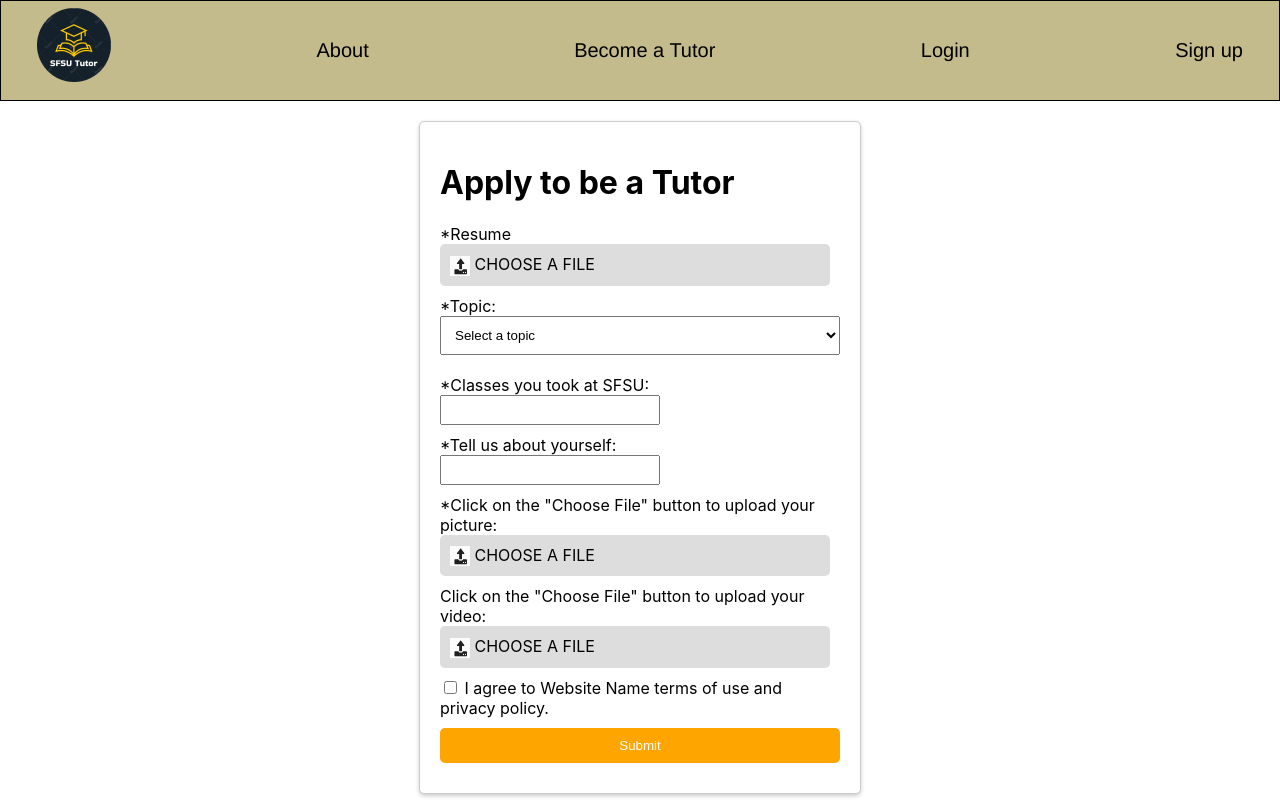
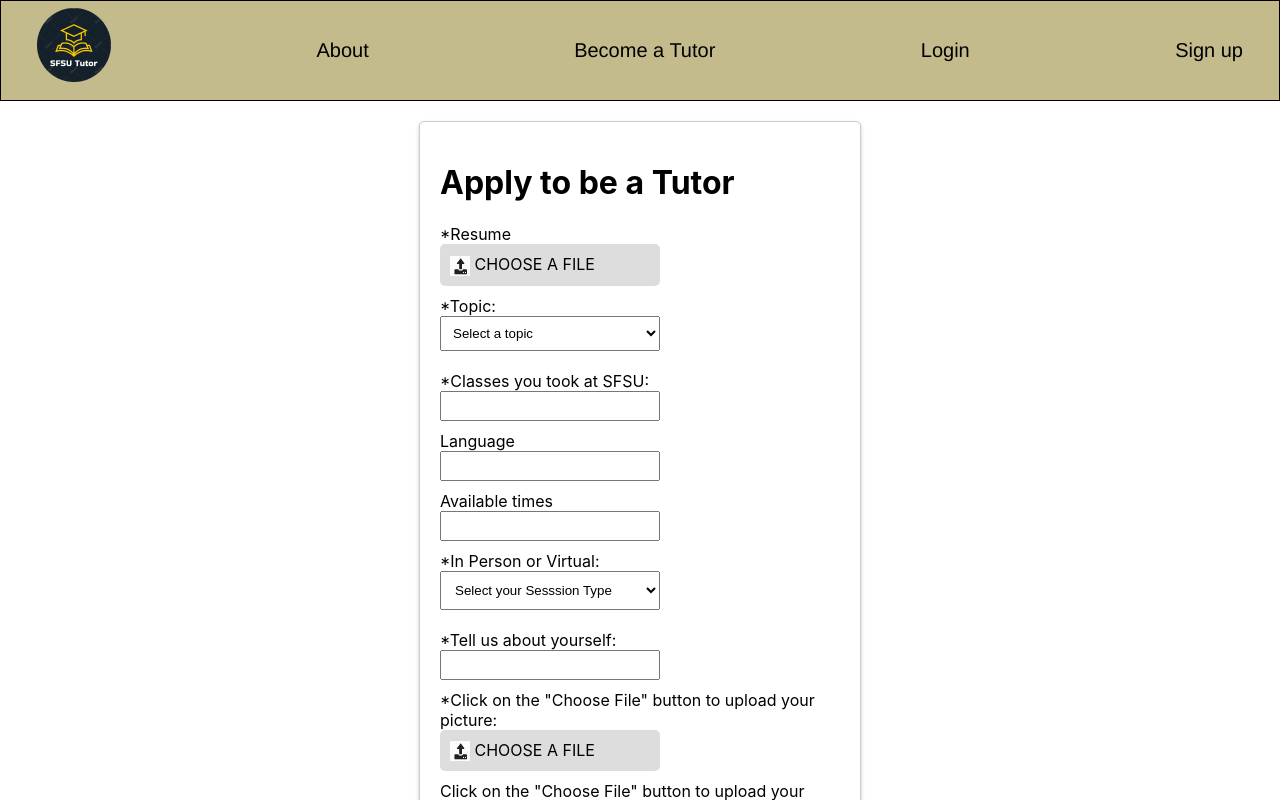
Before and after one commit to csc648-03-fa23-team01/csc648-03-fa23-team01-frontend, a React (Create React App) app in the folder my-react-app/: page /BecomeTutor in a window 1280 px wide. Shown: the top 800 px of the page. Built offline with nearby package versions, Linux system fonts and the light colour scheme.

Commit message:
new result page

```diff
--- a/my-react-app/src/components/BecomeTutor.jsx
+++ b/my-react-app/src/components/BecomeTutor.jsx
@@ -51,6 +51,7 @@ function BecomeTutor() {
     maxWidth: "400px",
     margin: "0 auto",
     boxShadow: "0 2px 4px rgba(0, 0, 0, 0.2)",
+    marginBottom: "20px", // This will add space at the bottom of the form
 
   };
 
@@ -74,7 +75,11 @@ function BecomeTutor() {
      "Biology",
      "English Literature",
      "Computer Science",
-     // ... more topics
+   ];
+
+   const SessionType =[
+    "In Person",
+    "Virtual"
    ];
 
 
@@ -101,7 +106,6 @@ function BecomeTutor() {
               {/* Handle picture error if any */}
             </div>
 
-            {/* ... other input fields ... */}
 
             {/* Topic dropdown */}
       <div style={formGroupStyle}>
@@ -110,7 +114,7 @@ function BecomeTutor() {
           id="topicSelect"
           value={selectedTopic}
           onChange={(e) => setSelectedTopic(e.target.value)}
-          style={{ display: 'block', width: '100%', padding: '10px', marginBottom: '10px' }} // Make sure the width and padding match other inputs
+          style={{ display: 'block', width: '55%', padding: '8px', marginBottom: '10px' }} // Make sure the width and padding match other inputs
         >
           <option value="">Select a topic</option>
           {topics.map((topic, index) => (
@@ -133,6 +137,46 @@ function BecomeTutor() {
         {errors.classes && <span style={errorTextStyle}>This field is required.</span>}
       </div>
 
+          {/* Language field */}
+        <div style={{...formGroupStyle, display: 'block'}}> {/* Ensures this section is on a new line */}
+          <label htmlFor="classesInput">Language</label>
+          <input
+            id="classesInput"
+            value={classes}
+            onChange={(e) => setClasses(e.target.value)}
+            style={{ display: 'block', width: '50%', padding: '8px', height: '10px' }} // Adjust height as needed
+          />
+          {errors.classes && <span style={errorTextStyle}>This field is required.</span>}
+        </div>
+
+          {/* Available Time field*/}
+          <div style={{...formGroupStyle, display: 'block'}}> {/* Ensures this section is on a new line */}
+          <label htmlFor="classesInput">Available times</label>
+          <input
+            id="classesInput"
+            value={classes}
+            onChange={(e) => setClasses(e.target.value)}
+            style={{ display: 'block', width: '50%', padding: '8px', height: '10px' }} // Adjust height as needed
+          />
+          {errors.classes && <span style={errorTextStyle}>This field is required.</span>}
+
+        </div>
+        {/* Session type dropdown */}
+            <div style={formGroupStyle}>
+                      <label htmlFor="topicSelect">*In Person or Virtual:</label>
+                      <select
+                      id="topicSelect"
+                      value={selectedTopic}
+                      onChange={(e) => setSelectedTopic(e.target.value)}
+                      style={{ display: 'block', width: '55%', padding: '10px', marginBottom: '10px' }} // Make sure the width and padding match other inputs
+                      >
+                    <option value="">Select your Sesssion Type</option>
+                {SessionType.map((topic, index) => (
+                  <option key={index} value={topic}>{topic}</option>
+                ))}
+              </select>
+              {errors.topic && <span style={errorTextStyle}>This field is required.</span>}
+            </div>
       {/* Tell us about yourself */}
         <div style={{...formGroupStyle, display: 'block'}}> {/* Ensures this section is on a new line */}
           <label htmlFor="classesInput">*Tell us about yourself:</label>
@@ -157,7 +201,6 @@ function BecomeTutor() {
                 style={hiddenFileInputStyle}
                 onChange={(e) => setPicture(e.target.files[0])}
               />
-              {/* Handle picture error if any */}
             </div>
 
             {/* Label and custom file input for video */}
--- a/my-react-app/src/components/HomePage.jsx
+++ b/my-react-app/src/components/HomePage.jsx
@@ -50,7 +50,6 @@ const TextWrapper = styled.p`
   color: #fff; /* This sets the text color to white */
   text-align: center;
   margin-top: 2rem;
-  x
   font-size: 40px;
   font-weight: 400;
   font-family: 'Open Sans', sans-serif;
--- a/my-react-app/src/components/ResultPage.jsx
+++ b/my-react-app/src/components/ResultPage.jsx
@@ -1,13 +1,9 @@
 import React, { useState } from 'react';
 import Navbar from "./NavBar.jsx";
 import SearchBar from "./SearchBar.jsx";
-import TutorCard from "./TutorCards.jsx";
 import styled from "styled-components";
-import image1 from '../assets/images/Polygon1.svg';
-import image2 from '../assets/images/Rectangle46.svg';
 import { connect } from 'react-redux';
 import { searchAsync } from '../actions/tutorAction';
-import {TutorProfile} from '../models/tutorModel.jsx';
 import TutorList from './TutorList.jsx';
 
 const StyledResultPage = styled.div`
--- a/my-react-app/src/components/SearchBar.jsx
+++ b/my-react-app/src/components/SearchBar.jsx
@@ -28,7 +28,7 @@ const StyledSearchBar = styled.div`
   button {
     padding: 10px; // Match the vertical padding of the input field
     background-color: #F6A833; // Orange color
-    color: white;
+    color: black;
     border: 1px solid #F6A833; // Match input field border for consistent height
     border-left: none; // Remove the left border to make it seamless with input
     cursor: pointer;
--- a/my-react-app/src/constants/tutorProfiles.jsx
+++ b/my-react-app/src/constants/tutorProfiles.jsx
@@ -1,5 +1,5 @@
 export const tutorProfiles = [
     { image: 'https://img.freepik.com/free-photo/happiness-wellbeing-confidence-concept-cheerful-attractive-african-american-woman-curly-haircut-cross-arms-chest-self-assured-powerful-pose-smiling-determined-wear-yellow-sweater_176420-35063.jpg', name: 'Lisa', topic: 'Math', link: '/tutor-profile/1', description: 'Experienced Physics tutor dedicated to demystifying the laws of the universe, making science engaging and accessible for all',rating: 5 ,subject: 'Computer Science'},
     { image: 'https://img.freepik.com/premium-photo/who-feels-confident-crossing-arms-with-determination_1187-377517.jpg', name: 'Magen', topic: 'Science', link: '/tutor-profile/2' , description: 'Passionate Calculus tutor with a knack for simplifying complex concepts and fostering deep mathematical understanding. Dedicated to helping students conquer calculus with clarity and confidence', rating: 5, subject : 'Physics'},
-    { image: 'https://media.istockphoto.com/id/1158245623/photo/happy-smiling-man-looking-away.jpg?s=612x612&w=0&k=20&c=-wGGLZp6KioPSWo76jijGw3PW-8IN1lzw4HZurbUuBM=', name: 'Max', topic: 'History', link: '/tutor-profile/3' , description: 'Dynamic English Literature tutor, committed to nurturing a love for the written word and honing critical analysis skills in students of all levels.', rating: 4, subject: 'English' },
+    { image: 'https://i.ytimg.com/vi/vowl0F7U2oo/mqdefault.jpg', name: 'Max', topic: 'History', link: '/tutor-profile/3' , description: 'Dynamic English Literature tutor, committed to nurturing a love for the written word and honing critical analysis skills in students of all levels.', rating: 4, subject: 'English' },
   ];
--- a/my-react-app/src/styles/styles.jsx
+++ b/my-react-app/src/styles/styles.jsx
@@ -20,6 +20,7 @@ export const buttonStyle = {
       cursor: 'pointer',
       fontSize: '16px',
       marginRight: '10px',
+      width: '50%'
     };
 
     export const hiddenFileInputStyle = {
```
